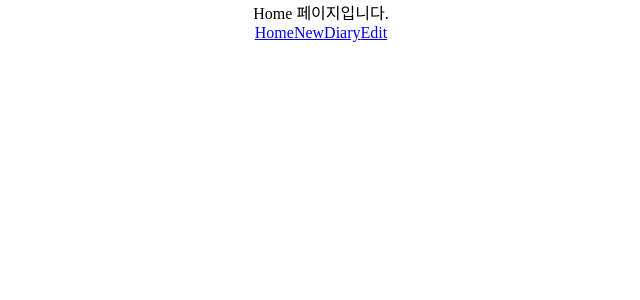
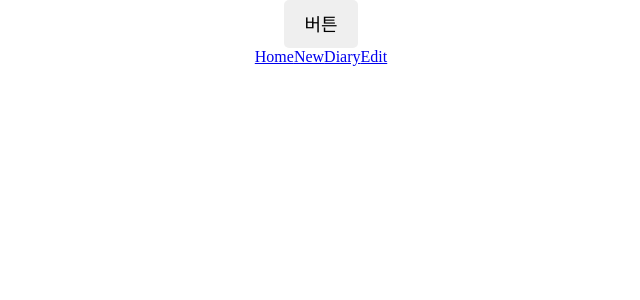
Before and after one commit to 92SooJong/one-bite-react, a React (Create React App) app in the folder project3/: page / in a window 1280 px wide. Shown: the top 300 px of the page, without its empty margins (319-959 px from the left). Built offline with nearby package versions, Linux system fonts and the light colour scheme; a web font is replaced by a local one.

Commit message:
add : Button 컴포넌트 생성

```diff
--- /dev/null
+++ b/project3/src/component/Button.css
@@ -0,0 +1,13 @@
+.Button {
+    cursor: pointer;
+    border: none;
+    border-radius: 5px;
+    padding-top: 10px;
+    padding-bottom: 10px;
+    padding-left: 20px;
+    padding-right: 20px;
+    font-size: 18px;
+    white-space: nowrap;
+    font-family: "Nanum Pen Script";
+
+}
--- /dev/null
+++ b/project3/src/component/Button.js
@@ -0,0 +1,7 @@
+import "./Button.css";
+
+const Button = ({ text, type, onClick }) => {
+    return <button className="Button">버튼</button>
+}
+
+export default Button;
--- a/project3/src/pages/Home.js
+++ b/project3/src/pages/Home.js
@@ -1,11 +1,13 @@
 import { useSearchParams } from "react-router-dom";
+import Button from "../component/Button";
 
 const Home = () => {
 
-    const [searchParams, setSearchParams] = useSearchParams();
-    console.log(searchParams.get("sort"));
-
-    return <div>Home 페이지입니다.</div>;
+    return (
+        <div>
+            <Button></Button>
+        </div>
+    )
 };
 
 export default Home;
```
